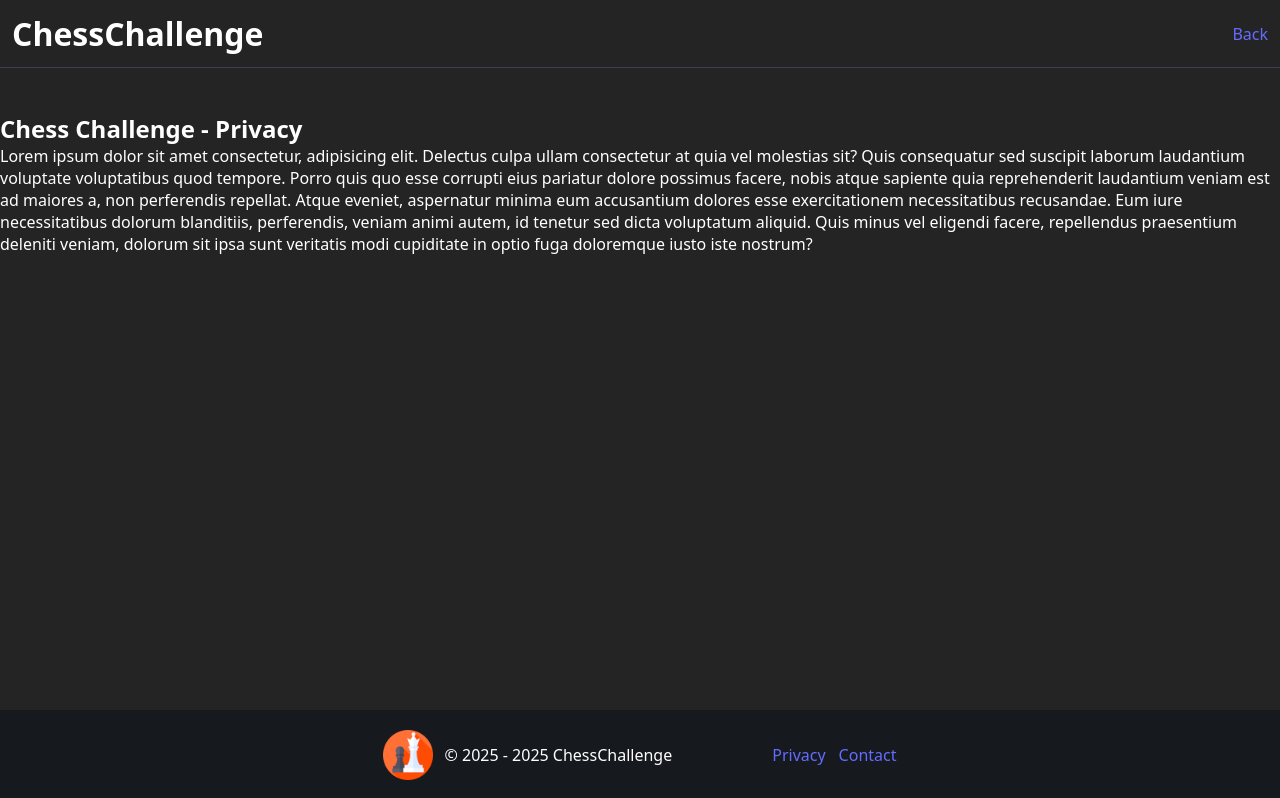
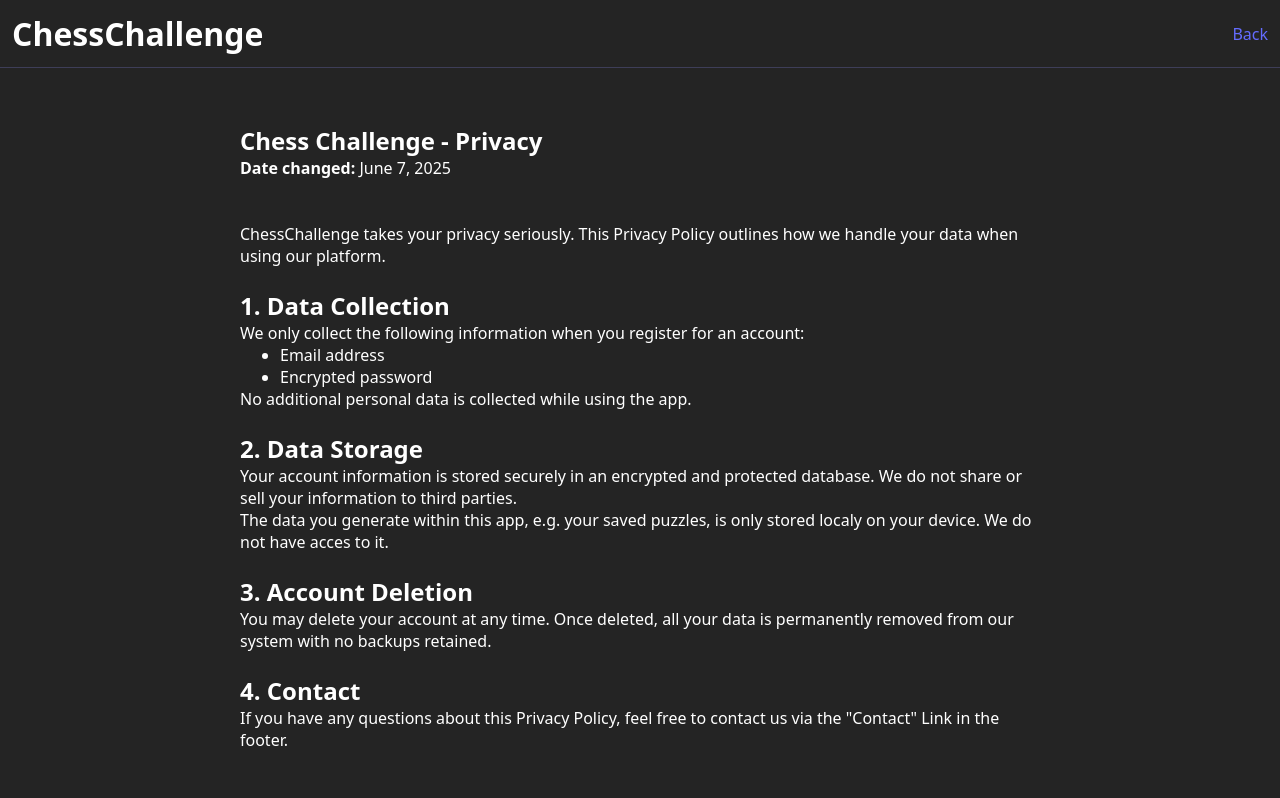
Before and after one commit to IssueCy/ChessChallenge, a React (Vite) app: page /privacy in a window 1280 px wide. Shown: the top 798 px of the page. Built offline with nearby package versions, Linux system fonts and the light colour scheme; no server answers.

Commit message:
added more visual effects, added new sites and privacy policy

```diff
--- a/src/App.css
+++ b/src/App.css
@@ -210,3 +210,28 @@
   width: 100%;
   box-sizing: border-box;
 }
+
+/*? Privacy */
+
+.privacy_content {
+  display: flex;
+  flex-direction: column;
+  align-items: flex-start;
+  text-align: left;
+  max-width: 800px;
+  margin: auto;
+  padding: 12px;
+}
+
+.invalid-move {
+  animation: shake 0.3s;
+  border: 3px double red;
+}
+
+@keyframes shake {
+  0% { transform: translate(1px, 0); }
+  25% { transform: translate(-1px, 0); }
+  50% { transform: translate(1px, 0); }
+  75% { transform: translate(-1px, 0); }
+  100% { transform: translate(0, 0); }
+}
--- a/src/ChessPuzzle.jsx
+++ b/src/ChessPuzzle.jsx
@@ -2,6 +2,9 @@ import { useState, useEffect } from "react";
 import { useParams, useNavigate } from "react-router-dom";
 import { Chessboard } from "react-chessboard";
 import { Chess } from "chess.js";
+import Swal from "sweetalert2";
+import fireContactForm from "./FireContactForm";
+
 
 function ChessPuzzle() {
 
@@ -38,6 +41,21 @@ function ChessPuzzle() {
     const [puzzle, setPuzzle] = useState(null);
     const [showHint, setShowHint] = useState(false);
 
+    function displayUserSolvedPuzzleCorrectly() {
+        Swal.fire({
+            title: '',
+            text: 'You found the right move!',
+            icon: 'success',
+            showCancelButton: true,
+            confirmButtonText: 'Load new puzzle',
+            cancelButtonText: 'Keep me on this puzzle',
+        }).then((result) => {
+            if (result.isConfirmed) {
+                loadNewPuzzle();
+            }
+        });
+    }
+
     const handleMove = (sourceSquare, targetSquare) => {
         try {
             const move = game.move({
@@ -56,9 +74,12 @@ function ChessPuzzle() {
             if (move.san === expectedMove) {
                 console.log("Richtiger Zug!");
                 markPuzzleAsSolved(puzzle);
-                //! Sweetalert popup here
+                displayUserSolvedPuzzleCorrectly();
             } else {
-                console.log(`Wrong move: ${move.san}, expected: ${expectedMove}`);
+                console.log(`Wrong move: ${move.san}, expected: ${expectedMove}`); // delete before production
+
+                boardElement.classList.add("invalid-move");
+                setTimeout(() => boardElement.classList.remove("invalid-move"), 300);
 
                 setTimeout(() => {
                     setGame(new Chess(puzzle.fen));
@@ -110,7 +131,7 @@ function ChessPuzzle() {
             );
 
             if (unsolvedPuzzles.length === 0) {
-                alert("All puzzles have been solved!");
+                alert("All puzzles have been solved!\nNavigate to the account settings to reset your solved puzzles - or wait until new ones!");
                 //! Sweetalert popup here
                 navigate("/");
                 return;
@@ -138,7 +159,7 @@ function ChessPuzzle() {
 
     return (
         <div className="puzzle-container">
-            <div>
+            <div id="boardElement">
                 <Chessboard
                     boardWidth={400}
                     position={game.fen()}
@@ -164,12 +185,12 @@ function ChessPuzzle() {
                     </>
                 )}
             </div>
-                <button className="util-buttons" onClick={() => navigate("/")}>Zurück</button>
+            <button className="util-buttons" onClick={() => navigate("/")}>Zurück</button>
 
-                <br />
-                <br />
+            <br />
+            <br />
 
-                <button className="button-as-link">Submit a problem</button>
+            <button onClick={fireContactForm} className="button-as-link">Submit a problem</button>
         </div>
     );
 }
--- /dev/null
+++ b/src/FireContactForm.jsx
@@ -0,0 +1,64 @@
+import Swal from "sweetalert2";
+
+const webhookUrl = import.meta.env.VITE_DISCORD_CONTACT_WEBHOOK;
+
+function fireContactForm() {
+    Swal.fire({
+      title: 'Contact Us',
+      html: `
+        <form id="contactForm" style="display: flex; flex-direction: column; gap: 10px;">
+          <label for="reason">What is your issue?</label>
+          <select id="reason" name="reason" class="swal-field" required>
+            <option value="">-- Please select --</option>
+            <option value="Bug">Submit a bug</option>
+            <option value="False puzzle">Submit a false puzzle tip/solution</option>
+            <option value="Other">Other</option>
+          </select>
+
+          <label for="details">Describe the issue:</label>
+          <textarea id="details" name="details" rows="4" placeholder="Write your message here..." class="swal-field" required></textarea>
+          <p style="font-style: italic; font-size: small;">If, for some reason, this contact field does not work for you, you can still contact us through this email adress: <strong>simtecapplications@web.de</strong></p>
+        </form>
+      `,
+      showCancelButton: true,
+      confirmButtonText: 'Submit',
+      preConfirm: () => {
+        const reason = document.getElementById('reason').value;
+        const details = document.getElementById('details').value;
+
+        if (!reason || !details) {
+          Swal.showValidationMessage('Please fill out all fields.');
+          return false;
+        }
+
+        return { reason, details };
+      }
+    }).then((result) => {
+      if (result.isConfirmed) {
+        const { reason, details } = result.value;
+
+        fetch(webhookUrl, {
+          method: "POST",
+          headers: {
+            "Content-Type": "application/json",
+          },
+          body: JSON.stringify({
+            content: `@everyone\n\n📨 New Contact Request\n\n**Reason:** ${reason}\n**Details:**\n${details}`
+          }),
+        })
+        .then((response) => {
+          if (response.ok) {
+            Swal.fire('Thank you!', 'We received your message.', 'success');
+          } else {
+            Swal.fire('Error', 'Failed to send your message. Try again later.', 'error');
+          }
+        })
+        .catch((error) => {
+          console.error('Error sending to Discord webhook:', error);
+          Swal.fire('Error', 'An error occurred. Please try again.', 'error');
+        });
+      }
+    });
+  }
+
+  export default fireContactForm;
--- a/src/Footer.jsx
+++ b/src/Footer.jsx
@@ -1,68 +1,8 @@
 import { Link } from "react-router-dom";
 import Swal from 'sweetalert2';
-
-// Hole die Webhook-URL sicher aus der .env-Datei
-const webhookUrl = import.meta.env.VITE_DISCORD_CONTACT_WEBHOOK;
+import fireContactForm from "./FireContactForm";
 
 function Footer() {
-
-  function fireContactForm() {
-    Swal.fire({
-      title: 'Contact Us',
-      html: `
-        <form id="contactForm" style="display: flex; flex-direction: column; gap: 10px;">
-          <label for="reason">What is your issue?</label>
-          <select id="reason" name="reason" class="swal-field" required>
-            <option value="">-- Please select --</option>
-            <option value="Bug">Submit a bug</option>
-            <option value="False puzzle">Submit a false puzzle tip/solution</option>
-            <option value="Other">Other</option>
-          </select>
-
-          <label for="details">Describe the issue:</label>
-          <textarea id="details" name="details" rows="4" placeholder="Write your message here..." class="swal-field" required></textarea>
-        </form>
-      `,
-      showCancelButton: true,
-      confirmButtonText: 'Submit',
-      preConfirm: () => {
-        const reason = document.getElementById('reason').value;
-        const details = document.getElementById('details').value;
-
-        if (!reason || !details) {
-          Swal.showValidationMessage('Please fill out all fields.');
-          return false;
-        }
-
-        return { reason, details };
-      }
-    }).then((result) => {
-      if (result.isConfirmed) {
-        const { reason, details } = result.value;
-
-        fetch(webhookUrl, {
-          method: "POST",
-          headers: {
-            "Content-Type": "application/json",
-          },
-          body: JSON.stringify({
-            content: `@everyone\n\n📨 New Contact Request\n\n**Reason:** ${reason}\n**Details:**\n${details}`
-          }),
-        })
-        .then((response) => {
-          if (response.ok) {
-            Swal.fire('Thank you!', 'We received your message.', 'success');
-          } else {
-            Swal.fire('Error', 'Failed to send your message. Try again later.', 'error');
-          }
-        })
-        .catch((error) => {
-          console.error('Error sending to Discord webhook:', error);
-          Swal.fire('Error', 'An error occurred. Please try again.', 'error');
-        });
-      }
-    });
-  }
 
   return (
     <>
@@ -71,7 +11,7 @@ function Footer() {
       <div className="footer">
         <div className="side-section">
           <img className="footer-icon" src="/icon.png" alt="icon" />
-          <p>© 2025 - {new Date().getFullYear()} ChessChallenge</p>
+          <p>© {new Date().getFullYear()} ChessChallenge</p>
         </div>
 
         <div className="side-section">
--- a/src/Privacy.jsx
+++ b/src/Privacy.jsx
@@ -2,15 +2,53 @@ import CustomNavbar from "./CustomNavbar";
 import Footer from "./Footer";
 
 function Privacy() {
-    return(
+    return (
         <div className="wrapper">
             <CustomNavbar />
             <div className="content">
                 <br />
                 <br />
-                <div>
+                <div className="privacy_content">
                     <h2>Chess Challenge - Privacy</h2>
-                    Lorem ipsum dolor sit amet consectetur, adipisicing elit. Delectus culpa ullam consectetur at quia vel molestias sit? Quis consequatur sed suscipit laborum laudantium voluptate voluptatibus quod tempore. Porro quis quo esse corrupti eius pariatur dolore possimus facere, nobis atque sapiente quia reprehenderit laudantium veniam est ad maiores a, non perferendis repellat. Atque eveniet, aspernatur minima eum accusantium dolores esse exercitationem necessitatibus recusandae. Eum iure necessitatibus dolorum blanditiis, perferendis, veniam animi autem, id tenetur sed dicta voluptatum aliquid. Quis minus vel eligendi facere, repellendus praesentium deleniti veniam, dolorum sit ipsa sunt veritatis modi cupiditate in optio fuga doloremque iusto iste nostrum?
+                    <p><strong>Date changed:</strong> June 7, 2025</p>
+                    <br /><br />
+                    <p>
+                        ChessChallenge takes your privacy seriously. This Privacy Policy outlines how we handle your data when using our platform.
+                    </p>
+                    <br />
+
+                    <h2>1. Data Collection</h2>
+                    <p>
+                        We only collect the following information when you register for an account:
+                    </p>
+                    <ul>
+                        <li>Email address</li>
+                        <li>Encrypted password</li>
+                    </ul>
+                    <p>
+                        No additional personal data is collected while using the app.
+                    </p>
+                    <br />
+                    <h2>2. Data Storage</h2>
+                    <p>
+                        Your account information is stored securely in an encrypted and protected database. We do not share or sell your information to third parties.
+                        <br />
+                        The data you generate within this app, e.g. your saved puzzles, is only stored localy on your device. We do not have acces to it.
+                    </p>
+                    <br />
+                    <h2>3. Account Deletion</h2>
+                    <p>
+                        You may delete your account at any time. Once deleted, all your data is permanently removed from our system with no backups retained.
+                    </p>
+                    <br />
+                    <h2>4. Contact</h2>
+                    <p>
+                        If you have any questions about this Privacy Policy, feel free to contact us via the "Contact" Link in the footer.
+                    </p>
+                    <br /><br />
+                    <p>
+                        Thank you for using ChessChallenge.
+                    </p>
                 </div>
             </div>
             <Footer />
--- a/src/Settings.jsx
+++ b/src/Settings.jsx
@@ -1,11 +1,23 @@
 import Navbar from "./Navbar";
 import Footer from "./Footer";
-import { Link } from "react-router-dom";
+import { Link, useNavigate } from "react-router-dom";
+import Swal from "sweetalert2";
 
 function Settings() {
+    const navigate = useNavigate();
 
     function clearSolvedPuzzles() {
         localStorage.removeItem("solvedPuzzles");
+        Swal.fire(
+            'Succes',
+            'Successfully deleted solved puzzles!',
+            'success'
+        ).then((result) => {
+            if (result.isConfirmed) {
+                navigate('/');
+            }
+        });
+
     }
 
     return (
```
